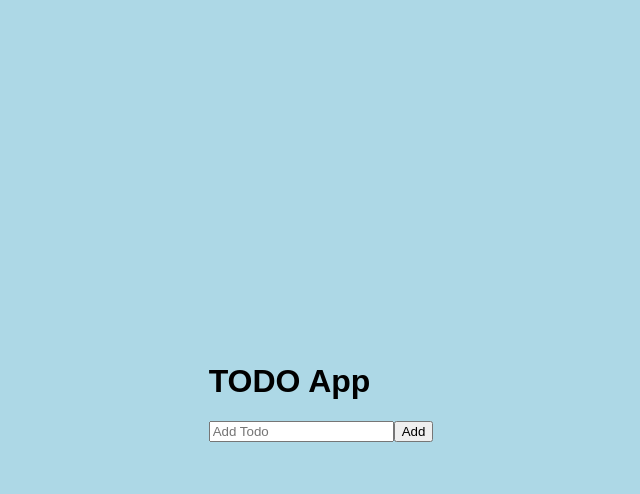
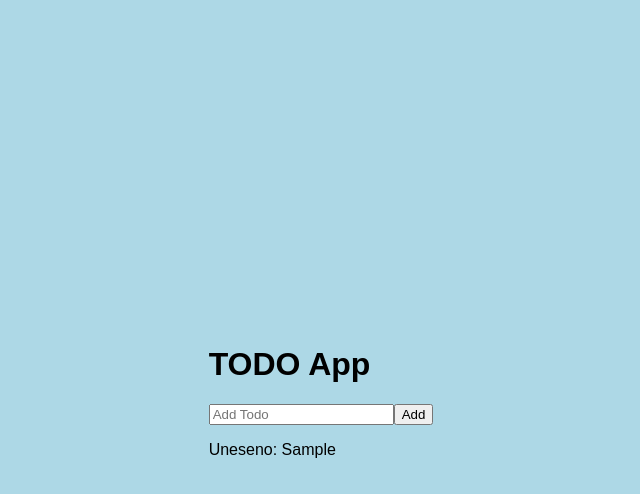
Before and after one commit to shampiondinko888/to-do-app, a React (Create React App) app: page / in a window 1280 px wide. Both pictures are taken after typing "Sample" into the empty fields and a click on the button "Add". Shown: the top 494 px of the page, without its empty margins (319-959 px from the left). Built offline with nearby package versions, Linux system fonts and the light colour scheme.

Commit message:
treci commit

```diff
--- a/src/App.js
+++ b/src/App.js
@@ -3,11 +3,24 @@ import TodoForm from "./components/TodoForm";
 import TodoList from "./components/TodoList";
 import "./App.css";
 
+function ParentComponent() {
+  const addTodo = (text) => {
+    // Logika za dodavanje zadatka
+    console.log("Dodan je novi zadatak:", text);
+  };
+
+  return (
+    <div>
+      <TodoForm addTodo={addTodo} />
+    </div>
+  );
+}
+
 function App() {
   return (
     <div className="App">
       <h1>TODO App</h1>
-      <TodoForm />
+      <ParentComponent />
       <TodoList />
     </div>
   );
--- a/src/components/TodoForm.js
+++ b/src/components/TodoForm.js
@@ -2,12 +2,17 @@ import React, { useState } from "react";
 
 function TodoForm() {
   const [inputValue, setInputValue] = useState("");
+  const [submittedValue, setSubmittedValue] = useState(""); // Dodatno stanje za prikaz unesenih vrijednosti
 
   const handleSubmit = (e) => {
     e.preventDefault();
     if (!inputValue.trim()) return;
-    // Dodajte logiku za dodavanje todo-a
-    setInputValue("");
+    setSubmittedValue(inputValue); // Postavljamo unesenu vrijednost u stanje za prikaz
+    setInputValue(""); // Resetujemo input polje nakon submita
+  };
+
+  const handleChange = (e) => {
+    setInputValue(e.target.value); // Ažuriramo stanje input vrijednosti dok se mijenja
   };
 
   return (
@@ -15,10 +20,12 @@ function TodoForm() {
       <input
         type="text"
         value={inputValue}
-        onChange={(e) => setInputValue(e.target.value)}
+        onChange={handleChange} // Dodajemo event handler za promjenu inputa
         placeholder="Add Todo"
       />
       <button type="submit">Add</button>
+      {submittedValue && <p>Uneseno: {submittedValue}</p>}{" "}
+      {/* Prikaz unesenog teksta ispod inputa */}
     </form>
   );
 }
```
